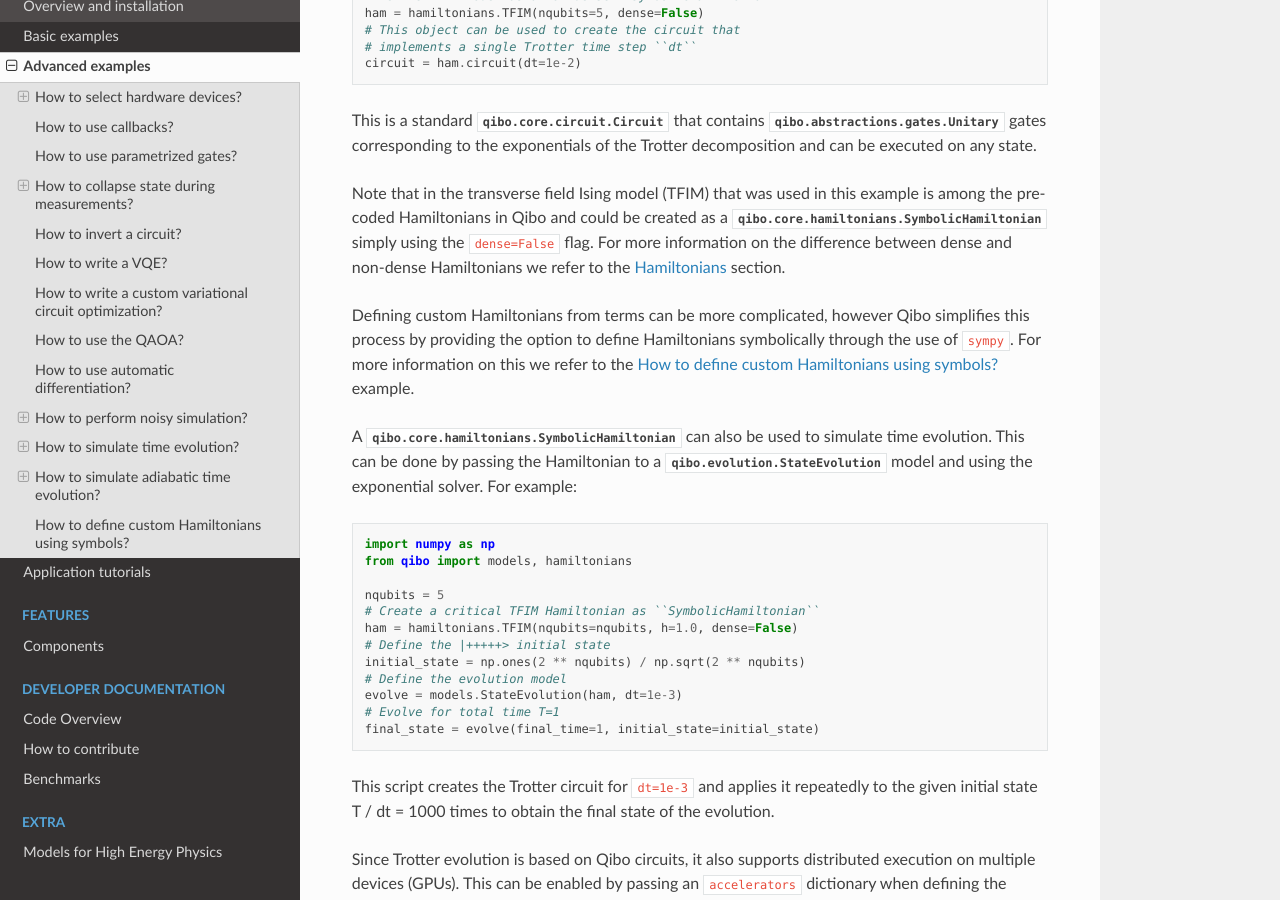
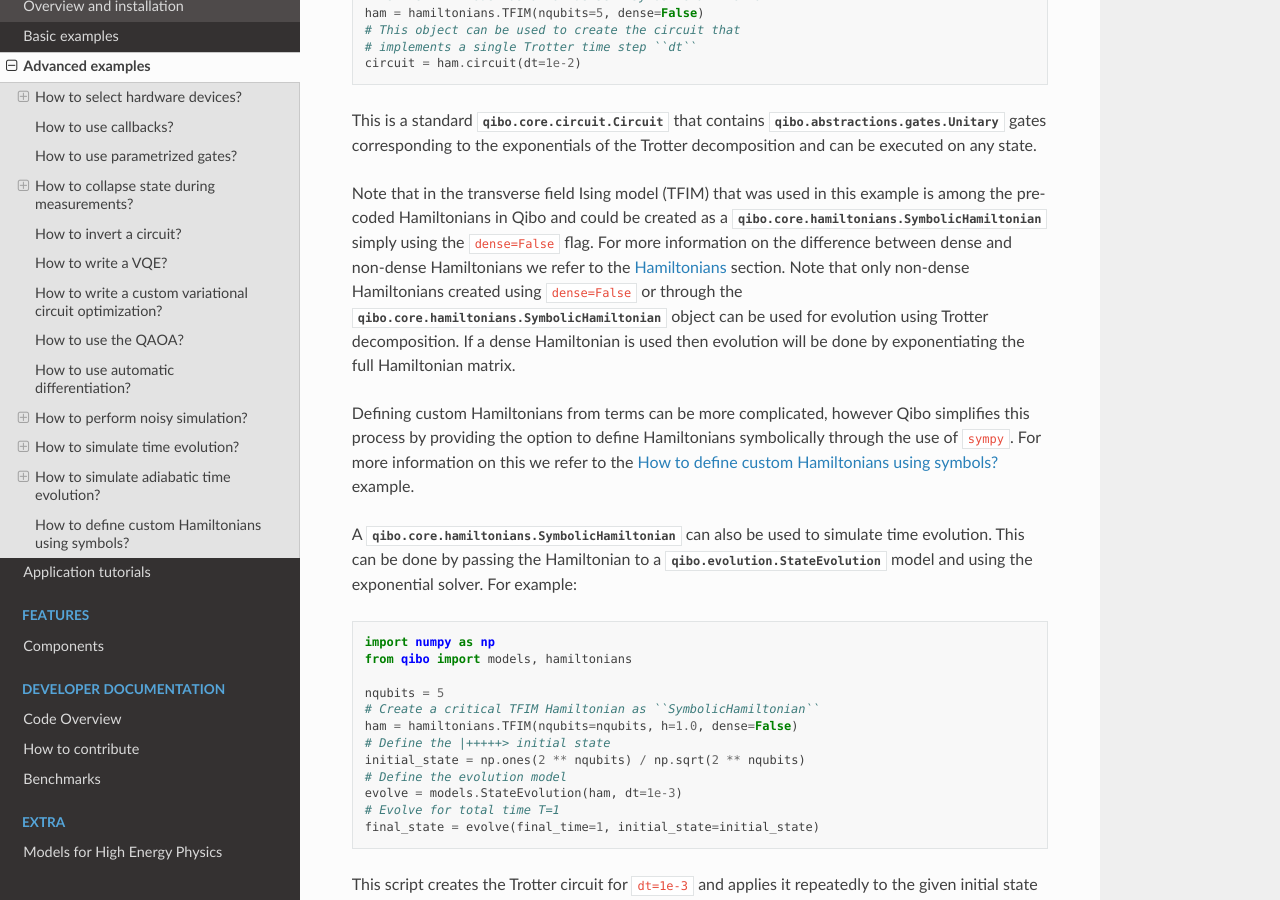
Before and after one commit to qiboteam/qibo, a Sphinx documentation site: the page built from doc/source/advancedexamples.rst, in a window 1280 px wide and 900 px high, scrolled down 20235 px. Built offline with Sphinx 7.4.7 and the Read the Docs theme 2.0.0, drawn with Linux system fonts in a browser that asks for light colours; pages that are not in the unit, such as notebooks, are missing from menus.

Commit message:
Explain dense=False and Trotter

```diff
--- a/doc/source/advancedexamples.rst
+++ b/doc/source/advancedexamples.rst
@@ -1166,7 +1166,11 @@ example is among the pre-coded Hamiltonians in Qibo and could be created as
 a :class:`qibo.core.hamiltonians.SymbolicHamiltonian` simply using the
 ``dense=False`` flag. For more information on the difference between dense
 and non-dense Hamiltonians we refer to the :ref:`Hamiltonians <Hamiltonians>`
-section.
+section. Note that only non-dense Hamiltonians created using ``dense=False``
+or through the :class:`qibo.core.hamiltonians.SymbolicHamiltonian` object
+can be used for evolution using Trotter decomposition. If a dense Hamiltonian
+is used then evolution will be done by exponentiating the full Hamiltonian
+matrix.
 
 Defining custom Hamiltonians from terms can be more complicated,
 however Qibo simplifies this process by providing the option
```
